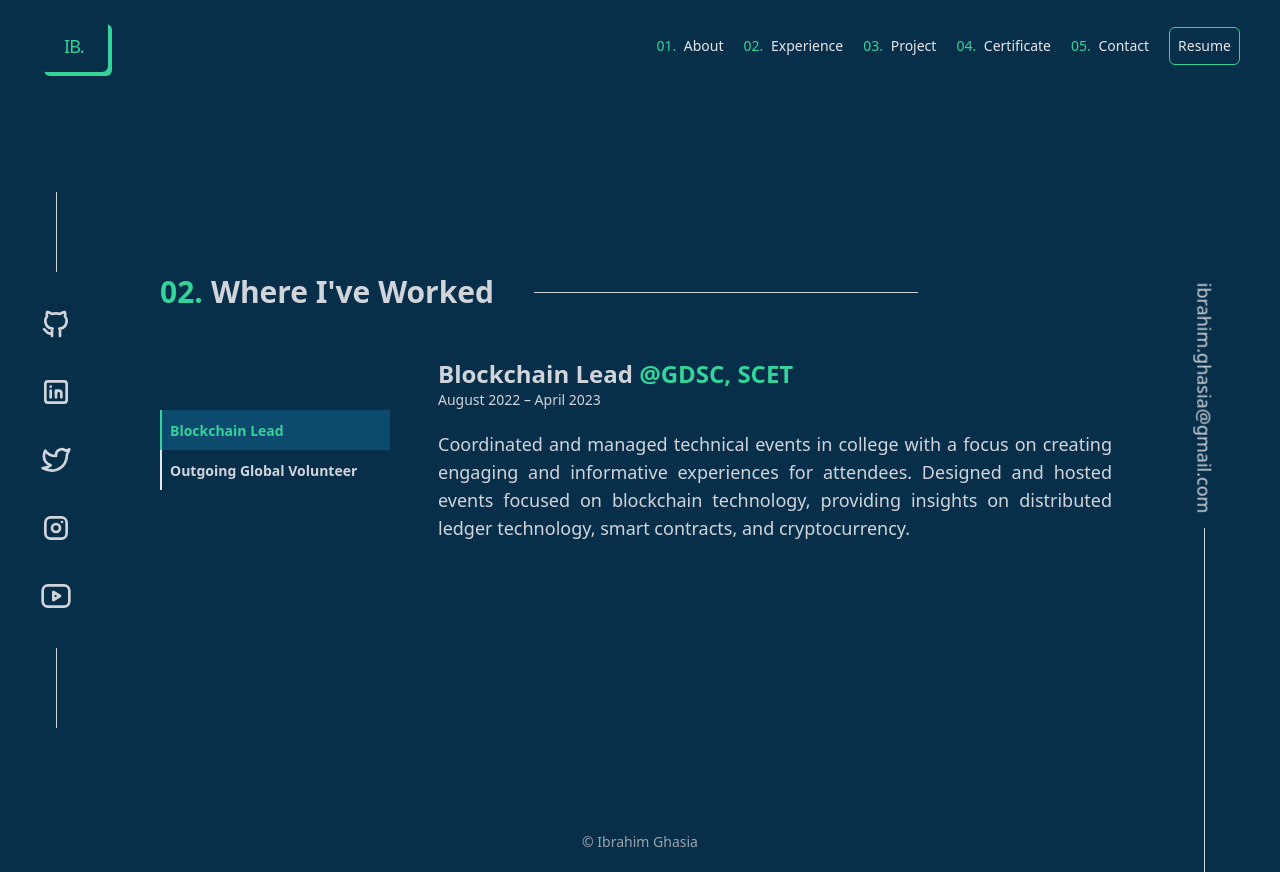
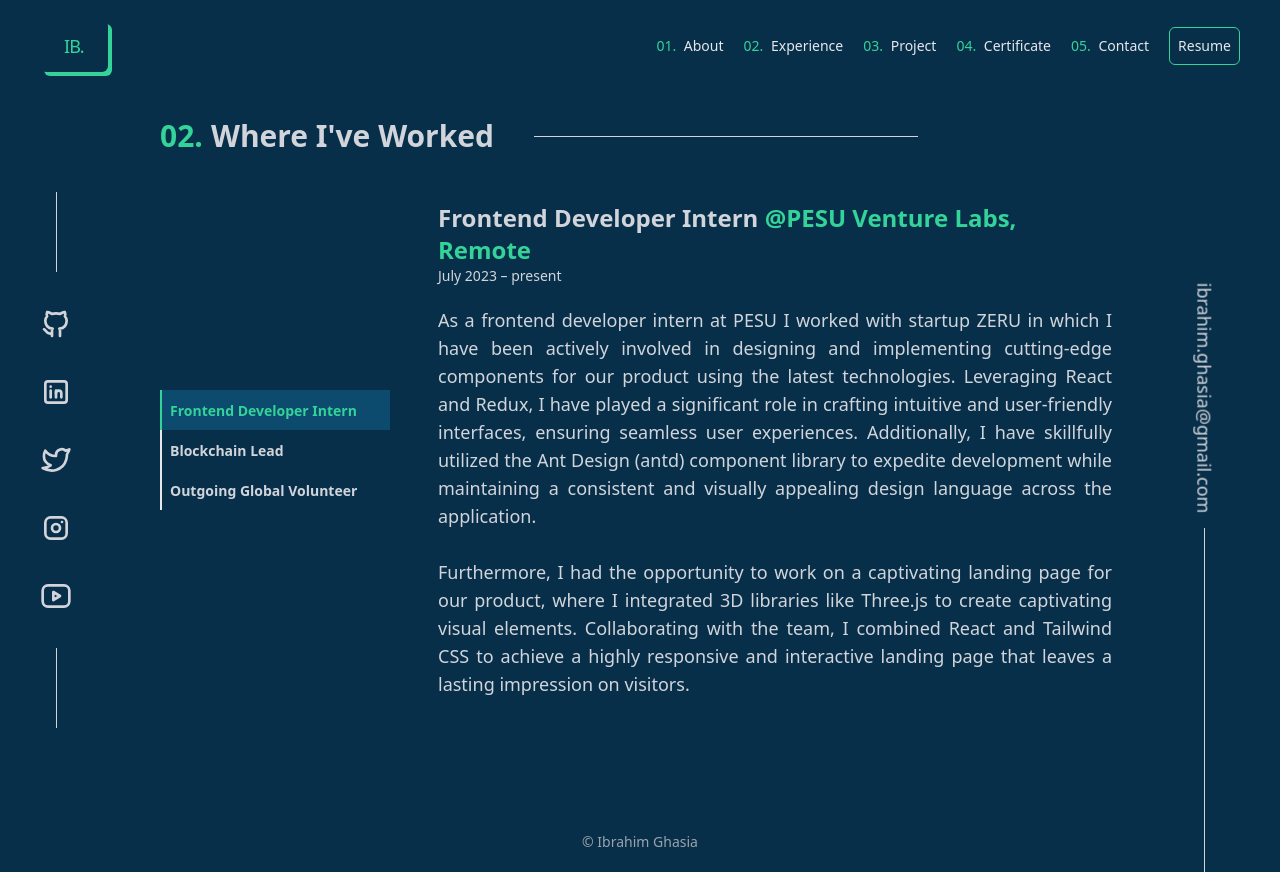
Before and after one commit to IbrahimGhasia/Ibrahim-Ghasia-Portfolio, a React (Vite) app: page /experience in a window 1280 px wide. Built offline with nearby package versions, Linux system fonts and the light colour scheme.

Commit message:
Added PESU experience

```diff
--- a/src/components/VerticalTabs.jsx
+++ b/src/components/VerticalTabs.jsx
@@ -24,9 +24,10 @@ const VerticalTabs = () => {
 								className="text-sm md:text-md font-semibold"
 								href="#tab1"
 							>
-								Blockchain Lead
+								Frontend Developer Intern
 							</a>
 						</li>
+
 						<li
 							className={`p-2 cursor-pointer hover:bg-sky-900 hover:text-emerald-400 border-l-2 ${
 								activeTab === 2
@@ -39,6 +40,21 @@ const VerticalTabs = () => {
 								className="text-sm md:text-md font-semibold"
 								href="#tab2"
 							>
+								Blockchain Lead
+							</a>
+						</li>
+						<li
+							className={`p-2 cursor-pointer hover:bg-sky-900 hover:text-emerald-400 border-l-2 ${
+								activeTab === 3
+									? "bg-sky-900 text-emerald-400 border-l-2 border-emerald-400 duration-300"
+									: "text-gray-300"
+							}`}
+							onClick={() => handleTabClick(3)}
+						>
+							<a
+								className="text-sm md:text-md font-semibold"
+								href="#tab3"
+							>
 								Outgoing Global Volunteer
 							</a>
 						</li>
@@ -49,6 +65,44 @@ const VerticalTabs = () => {
 				<div className="p-2">
 					{activeTab === 1 && (
 						<div id="tab1">
+							<h2 className="text-lg md:text-2xl text-gray-300 font-semibold">
+								Frontend Developer Intern{" "}
+								<span className="text-emerald-400">
+									@PESU Venture Labs, Remote
+								</span>
+							</h2>
+							<h3 className="text-sm text-gray-300">
+								July 2023 – present
+							</h3>
+							<p className="mt-5 text-sm md:text-lg md:text-justify text-gray-300">
+								As a frontend developer intern at PESU I worked
+								with startup ZERU in which I have been actively
+								involved in designing and implementing
+								cutting-edge components for our product using
+								the latest technologies. Leveraging React and
+								Redux, I have played a significant role in
+								crafting intuitive and user-friendly interfaces,
+								ensuring seamless user experiences.
+								Additionally, I have skillfully utilized the Ant
+								Design (antd) component library to expedite
+								development while maintaining a consistent and
+								visually appealing design language across the
+								application.
+								<br />
+								<br />
+								Furthermore, I had the opportunity to work on a
+								captivating landing page for our product, where
+								I integrated 3D libraries like Three.js to
+								create captivating visual elements.
+								Collaborating with the team, I combined React
+								and Tailwind CSS to achieve a highly responsive
+								and interactive landing page that leaves a
+								lasting impression on visitors.
+							</p>
+						</div>
+					)}
+					{activeTab === 2 && (
+						<div id="tab2">
 							<h2 className="text-lg md:text-2xl text-gray-300 font-semibold">
 								Blockchain Lead{" "}
 								<span className="text-emerald-400">
@@ -69,8 +123,8 @@ const VerticalTabs = () => {
 							</p>
 						</div>
 					)}
-					{activeTab === 2 && (
-						<div id="tab2">
+					{activeTab === 3 && (
+						<div id="tab3">
 							<h2 className="text-lg md:text-2xl text-gray-300 font-semibold">
 								Outgoing Global Volunteer{" "}
 								<span className="text-emerald-400">
```
